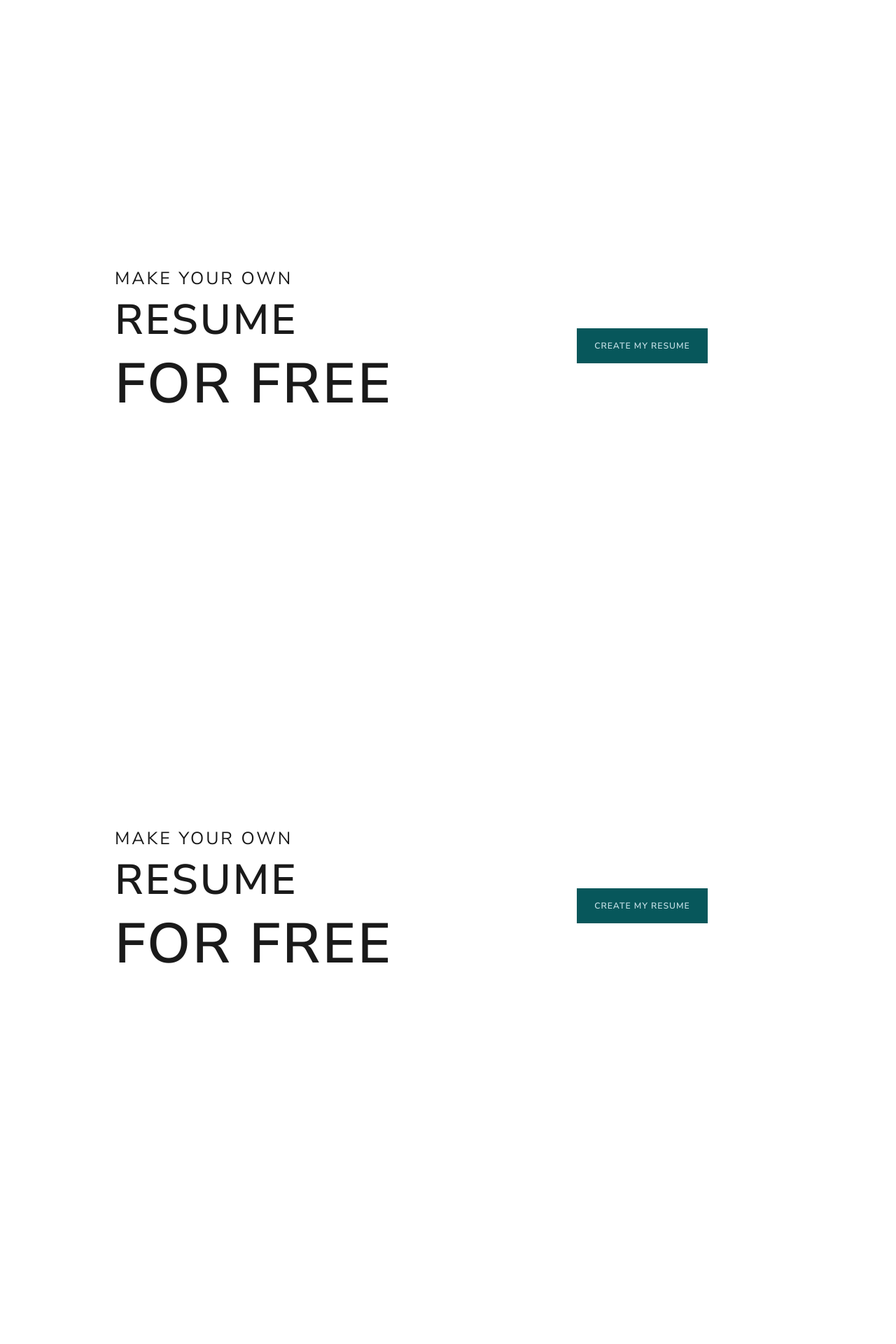
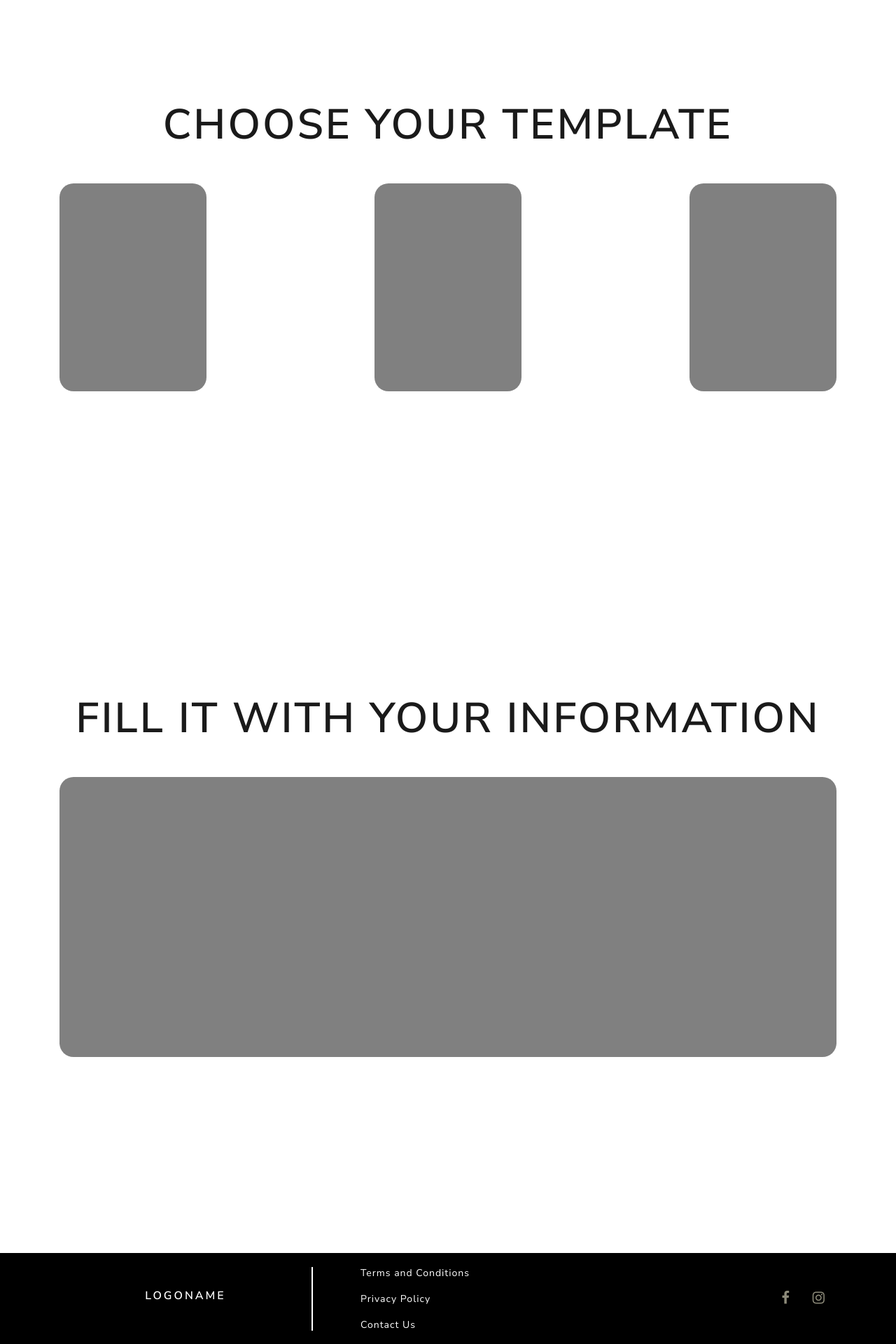
Before and after one commit to josephinfante/ResumeGenerator-, a Vue app: page / in a window 1280 px wide. Shown: the part 795-2715 px from the top of the page at 70% size. Before the commit the page ends 2489 px from the top, so only its background shows below. Built offline with nearby package versions, Linux system fonts and the light colour scheme.

Commit message:
adding footer layout

```diff
--- a/src/App.vue
+++ b/src/App.vue
@@ -2,13 +2,16 @@
   <div id="app">
     <navigation></navigation>
     <router-view/>
+    <footerc></footerc>
   </div>
 </template>
 <script>
 import navigation from './layouts/Navigation'
+import footerc from './layouts/Footer'
 export default {
   components: {
-    navigation
+    navigation,
+    footerc
   },
   data() {
     return {
--- /dev/null
+++ b/src/layouts/Footer.vue
@@ -0,0 +1,88 @@
+<template>
+    <div class="footer">
+        <div class="container">
+            <h5>LOGONAME</h5>
+            <div class="line"></div>
+            <div class="links">
+                <ul>
+                    <li class="my-3">
+                        <a href="#">Terms and Conditions</a>
+                    </li>
+                    <li class="my-3">
+                        <a href="#">Privacy Policy</a>
+                    </li>
+                    <li class="my-3">
+                        <a href="#">Contact Us</a>
+                    </li>
+                </ul>
+            </div>
+            <div class="socialLinks">
+                <i class="fa fa-facebook mx-3"></i>
+                <i class="fa fa-instagram mx-3"></i>
+            </div>
+        </div>
+    </div>
+</template>
+<script>
+export default {
+  components: {
+  },
+  data() {
+    return {
+
+    }
+  },
+  methods: {
+
+  }
+}
+</script>
+<style>
+.footer {
+    width: 100%;
+    height: 130px;
+    background: black;
+}
+.footer .container {
+    height: 100%;
+    display: grid;
+    grid-template-columns: 1fr 30px 1fr 1fr;
+    grid-template-rows: repeat(1, 1fr);
+    grid-template-areas:
+    'h5 line links sl';
+}
+.footer .container h5 {
+    color: white;
+    grid-area: h5;
+    justify-self: center;
+    align-self: center;
+}
+.footer .container .line {
+    grid-area: line;
+    height: 70%;
+    background: white;
+    width: 2px;
+    align-self: center;
+}
+.footer .container .links {
+    grid-area: links;
+    color: white;
+    align-self: center;
+}
+.footer .container .links ul {
+    margin-top: 0px;
+    margin-bottom: 0px;
+}
+.footer .container .links ul li a{
+    color: white;
+}
+.footer .container .socialLinks {
+    grid-area: sl;
+    color: white;
+    justify-self: flex-end;
+    align-self: center;
+}
+.footer .container .socialLinks .fa {
+    font-size: 20px;
+}
+</style>
--- a/src/views/Landing.vue
+++ b/src/views/Landing.vue
@@ -1,18 +1,5 @@
 <template>
     <div class="container ">
-        <div class="controllers">
-            <ul>
-                <li class="my-3">
-                    <i class="fa fa-circle"></i>
-                </li>
-                <li class="my-3">
-                    <i class="fa fa-circle"></i>
-                </li>
-                <li class="my-3">
-                    <i class="fa fa-circle"></i>
-                </li>
-            </ul>
-        </div>
         <div class="page1">
             <div class="landing-tittle">
                 <h1 class="small">Make your own</h1>
@@ -23,24 +10,24 @@
                 <router-link to="/Resume" class="btn btn1">create my resume</router-link>
             </div>
         </div>
-        <div class="page1">
-            <div class="landing-tittle">
-                <h1 class="small">Make your own</h1>
-                <h1 class="medium">resume</h1>
-                <h1 class="big">for free</h1>
-            </div>
-            <div class="landing-button">
-                <router-link to="/Resume" class="btn btn1">create my resume</router-link>
+        <div class="page2">
+            <h3 class="text-center my-5 medium">choose your template</h3>
+            <div class="cardContainer">
+                <div class="card1">
+
+                </div>
+                <div class="card1">
+
+                </div>
+                <div class="card1">
+
+                </div>
             </div>
         </div>
-        <div class="page1">
-            <div class="landing-tittle">
-                <h1 class="small">Make your own</h1>
-                <h1 class="medium">resume</h1>
-                <h1 class="big">for free</h1>
-            </div>
-            <div class="landing-button">
-                <router-link to="/Resume" class="btn btn1">create my resume</router-link>
+        <div class="page3">
+            <h3 class="text-center my-5 medium">fill it with your information</h3>
+            <div class="videContainer">
+
             </div>
         </div>
     </div>
@@ -99,9 +86,27 @@ export default {
 ul {
     list-style-type: none;
 }
-.controllers {
-    position: absolute;
-    top: 50%;
-    right: 10%;
+.page2 {
+    height: 100vh;
+}
+.cardContainer {
+    display: flex;
+    flex-wrap: wrap;
+    justify-content: space-between;
+}
+.cardContainer .card1 {
+    width: 210px;
+    height: 297px;
+    background: gray;
+    border-radius: 20px;
+}
+.page3 {
+    height: 100vh;
+}
+.videContainer {
+    width: 100%;
+    height: 50%;
+    background: gray;
+    border-radius: 20px;
 }
 </style>
```
